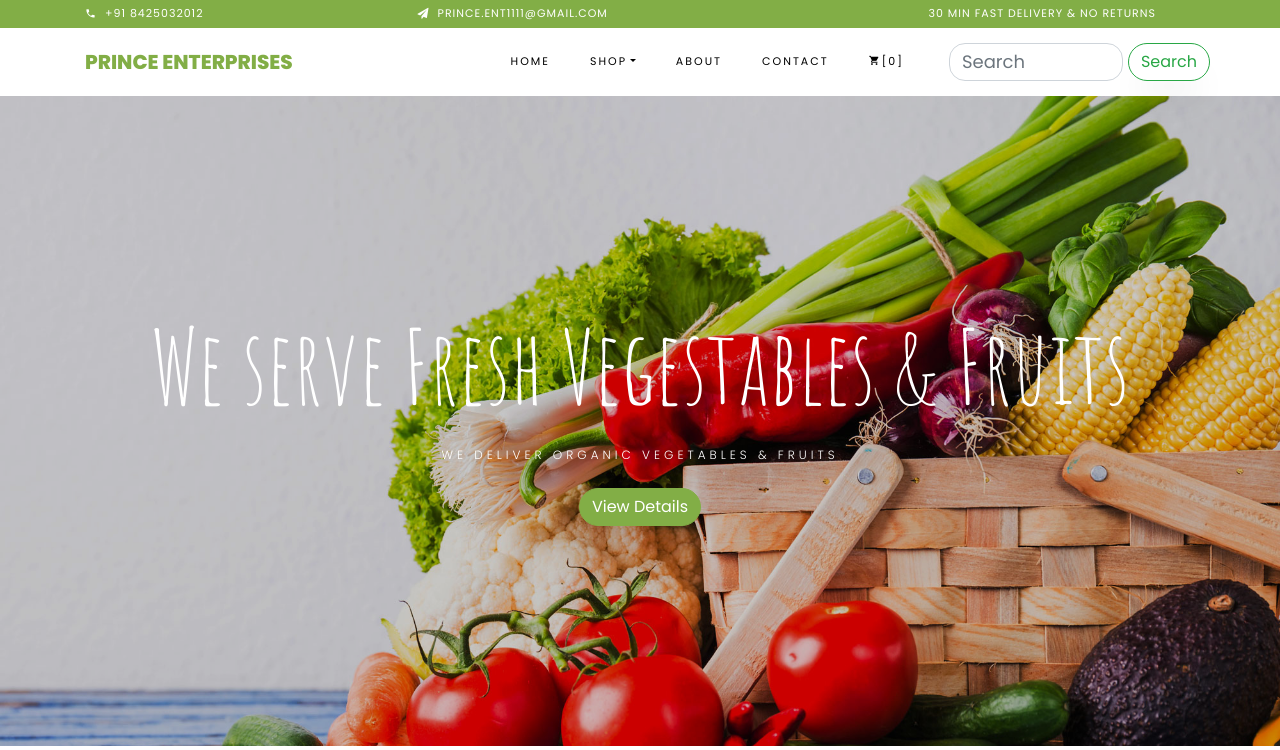
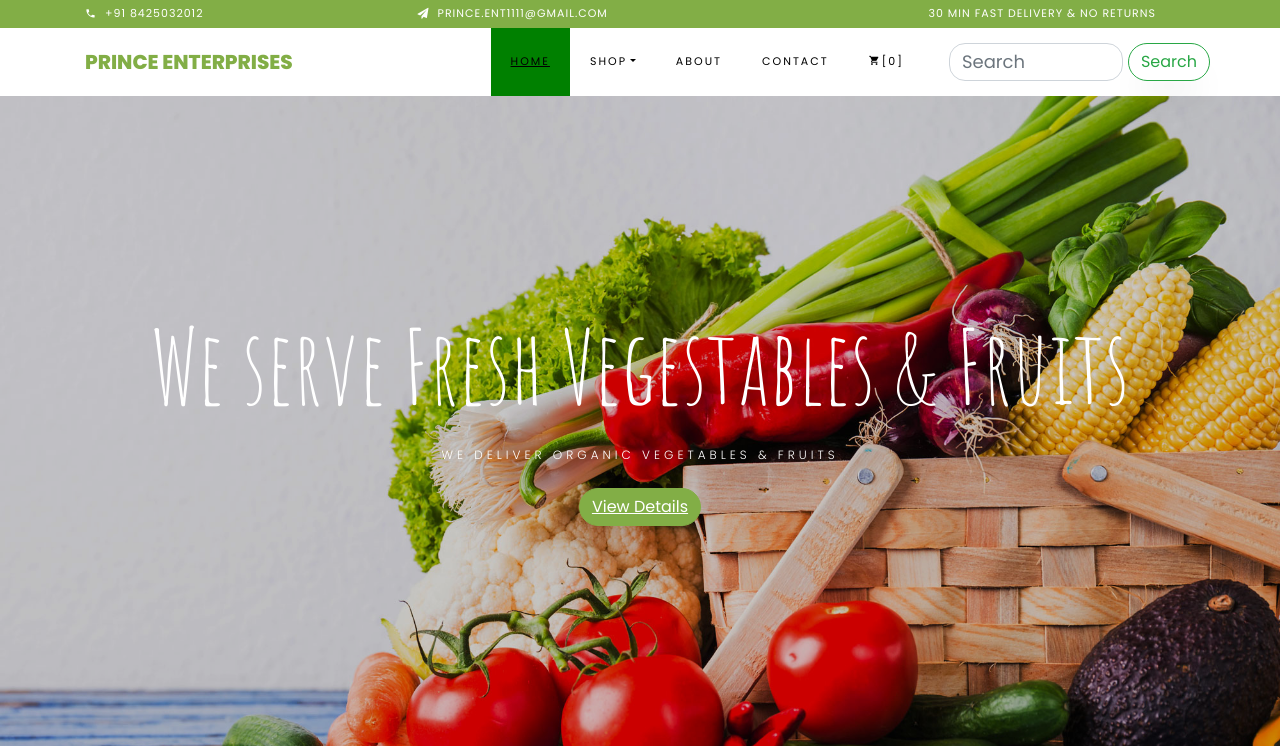
Before and after one commit to Sahill1001/PrinceEnterprises-vegetable-web, a Django app: page / in a window 1280 px wide. Shown: the top 750 px of the page. Run offline with Django 4.2, Linux system fonts and the light colour scheme; data comes from the database, SQL or seed files in the repository; some libraries are stand-ins or nearby versions; some web fonts are replaced.

Commit message:
nav active1

```diff
--- a/GMart/settings.py
+++ b/GMart/settings.py
@@ -28,7 +28,6 @@ INSTALLED_APPS = [
     'django.contrib.sessions',
     'django.contrib.messages',
     'django.contrib.staticfiles',
-    'mathfilters',
 ]
 
 MIDDLEWARE = [
--- a/shop/templates/shop/basic.html
+++ b/shop/templates/shop/basic.html
@@ -51,6 +51,11 @@
             border-radius: 16px;
             margin: 0px 5px;
             width: 174px;
+        }
+        .active a{
+            background-color: green;
+            color: white;
+            text-decoration: underline;
         }
     </style>
     {% block css %} {% endblock %}
--- a/shop/templates/shop/index.html
+++ b/shop/templates/shop/index.html
@@ -4,7 +4,6 @@
 {% block css %} {% endblock %}
 {% load static %}
 {% block body %}
-{% load mathfilters %}
 <section id="home-section" class="hero">
 	<div class="home-slider owl-carousel">
 		<div class="slider-item" style="background-image: url({% static 'shop/images/bg_1.jpg' %});">
```
